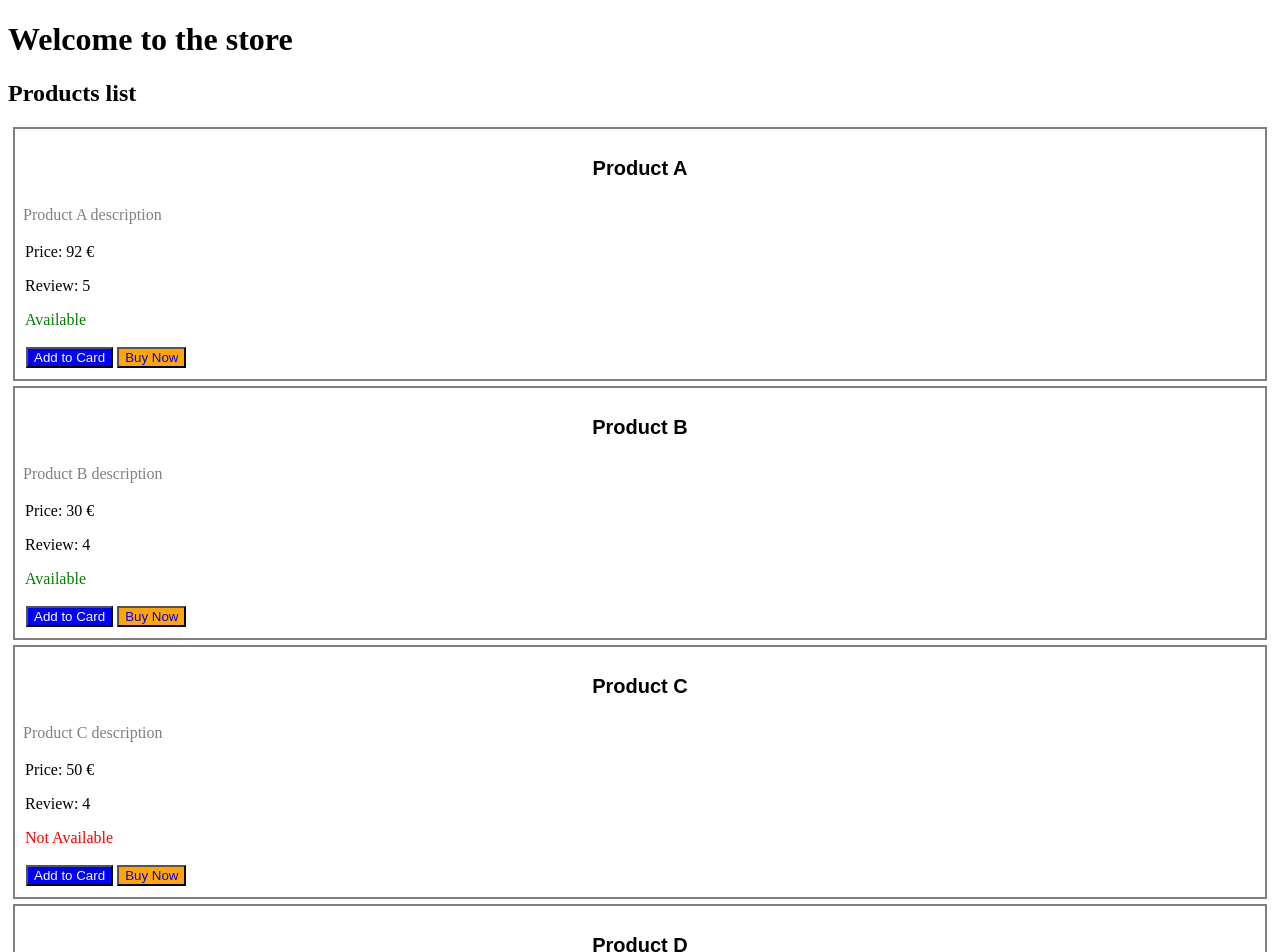
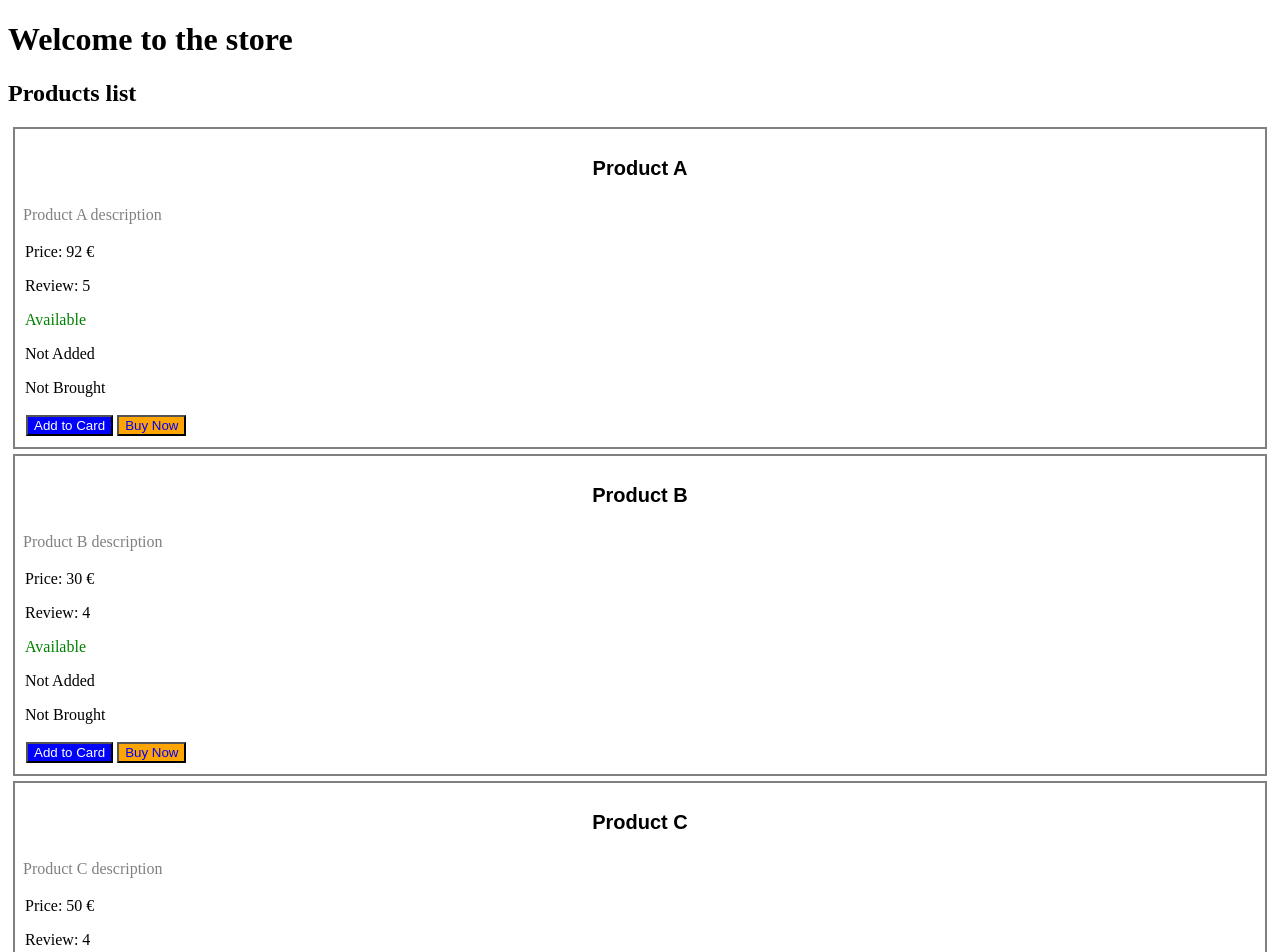
Before and after one commit to medaimane/react.js-crash-course, a React (Create React App) app: page / in a window 1280 px wide. Shown: the top 952 px of the page. Built offline with nearby package versions, Linux system fonts and the light colour scheme.

Commit message:
feat: changing the state from child component to app

```diff
--- a/src/components/app/App.js
+++ b/src/components/app/App.js
@@ -10,7 +10,9 @@ class App extends Component {
             description: 'Product A description',
             price: '92 €',
             review: '5',
-            isAvailable: true
+            isAvailable: true,
+            isAddedToCard: false,
+            isBrought: false
         }, {
             id: 2,
             imageUrl: '',
@@ -18,7 +20,9 @@ class App extends Component {
             description: 'Product B description',
             price: '30 €',
             review: '4',
-            isAvailable: true
+            isAvailable: true,
+            isAddedToCard: false,
+            isBrought: false
         }, {
             id: 3,
             imageUrl: '',
@@ -26,7 +30,9 @@ class App extends Component {
             description: 'Product C description',
             price: '50 €',
             review: '4',
-            isAvailable: false
+            isAvailable: false,
+            isAddedToCard: false,
+            isBrought: false
         }, {
             id: 4,
             imageUrl: '',
@@ -34,7 +40,9 @@ class App extends Component {
             description: 'Product D description',
             price: '73 €',
             review: '2',
-            isAvailable: true
+            isAvailable: true,
+            isAddedToCard: false,
+            isBrought: false
         }, {
             id: 5,
             imageUrl: '',
@@ -42,8 +50,36 @@ class App extends Component {
             description: 'Product E description',
             price: '49 €',
             review: '3',
-            isAvailable: false
+            isAvailable: false,
+            isAddedToCard: false,
+            isBrought: false
         }]
+    };
+
+    addToCard = (id) => {
+        this.setState({
+            products: this.state.products.map(
+                product =>  {
+                    if (product.id === id) {
+                        product.isAddedToCard = !product.isAddedToCard;
+                    }
+                    return product;
+                }
+            )
+        });
+    };
+
+    buyNow = (id) => {
+        this.setState({
+            products: this.state.products.map(
+                product =>  {
+                    if (product.id === id) {
+                        product.isBrought = !product.isBrought;
+                    }
+                    return product;
+                }
+            )
+        });
     };
 
     render() {
@@ -54,7 +90,11 @@ class App extends Component {
                 </header>
                 <div>
                     <h2>Products list</h2>
-                    <ProductsList products={this.state.products}/>
+                    <ProductsList
+                        products={this.state.products}
+                        addToCard={this.addToCard}
+                        buyNow={this.buyNow}
+                    />
                 </div>
             </main>
         );
--- a/src/components/product-item/ProductItem.js
+++ b/src/components/product-item/ProductItem.js
@@ -8,22 +8,28 @@ class ProductItem extends Component {
      */
     getAvailableStyle = (isAvailable) => {
         return {
-            color:isAvailable ? 'green' : 'red'
+            color: isAvailable ? 'green' : 'red'
         };
     };
 
-    addToCard = (e) => {
-        const product = this.props.product;
-        alert(`${product.name} [code: ${product.id}] is added to your list.`)
-    };
+    render() {
+        /**
+         * Object destruction
+         * to simplify access
+         * to all product proprieties
+         */
+        const {
+            id,
+            imageUrl,
+            name,
+            description,
+            price,
+            review,
+            isAvailable,
+            isAddedToCard,
+            isBrought
+        } = this.props.product;
 
-    buyNow = (e) => {
-        const product = this.props.product;
-        alert(`You brought the ${product.name} [code: ${product.id}].`)
-    };
-
-    render() {
-        const product = this.props.product;
         return (
             /**
              * Add Some inline Styling
@@ -39,33 +45,49 @@ class ProductItem extends Component {
                     fontSize: '20px',
                     textDecoration: 'none',
                     textAlign: 'center',
-                    backgroundImage: product.imageUrl
-                }}>{this.props.product.name}</h3>
-                <p style={styles.description}>{product.description}</p>
+                    backgroundImage: imageUrl
+                }}>{name}</h3>
+                <p style={styles.description}>{description}</p>
                 <div style={styles.details}>
-                    <p>Price: {product.price}</p>
-                    <p>Review: {product.review}</p>
-                    <p style={this.getAvailableStyle(product.isAvailable)}>{product.isAvailable ? 'Available' : 'Not Available'}</p>
+                    <p>Price: {price}</p>
+                    <p>Review: {review}</p>
+                    <p style={this.getAvailableStyle(isAvailable)}>
+                        {isAvailable ? 'Available' : 'Not Available'}
+                    </p>
+                    <p hidden={!isAvailable}>
+                        {isAddedToCard ? 'Added' : 'Not Added'}
+                    </p>
+                    <p hidden={!isAvailable}>
+                        {isBrought ? 'Brought' : 'Not Brought'}
+                    </p>
                 </div>
                 <div style={{
                     margin: '4px'
                 }}>
+                    {/**
+                     * Add Some button
+                     * with a click event
+                     */
+                     }
                     <button
                         style={{
                             backgroundColor: 'blue',
                             color: 'white',
                             margin: '2px'
                         }}
-                        onClick={this.addToCard}
-                    >Add to Card</button>
+                        hidden={!isAvailable}
+                        onClick={this.props.addToCard.bind(this, id)}
+                    >{isAddedToCard ? 'Remove From Card' : 'Add to Card'}</button>
+
                     <button
                         style={{
                             backgroundColor: 'orange',
                             color: 'blue',
                             margin: '2px'
                         }}
-                        onClick={this.buyNow}
-                    >Buy Now</button>
+                        hidden={!isAvailable}
+                        onClick={this.props.buyNow.bind(this, id)}
+                    >{isBrought ? 'Item Brought' : 'Buy Now'}</button>
                 </div>
             </div>
         )
--- a/src/components/products-list/ProductsList.js
+++ b/src/components/products-list/ProductsList.js
@@ -6,7 +6,12 @@ class ProductsList extends Component {
     render() {
         return this.props.products.map(
             (product) => (
-                <ProductItem key={product.id} product={product}/>
+                <ProductItem
+                    key={product.id}
+                    product={product}
+                    addToCard={this.props.addToCard.bind(this)}
+                    buyNow={this.props.buyNow.bind(this)}
+                />
             ));
     }
 }
```
